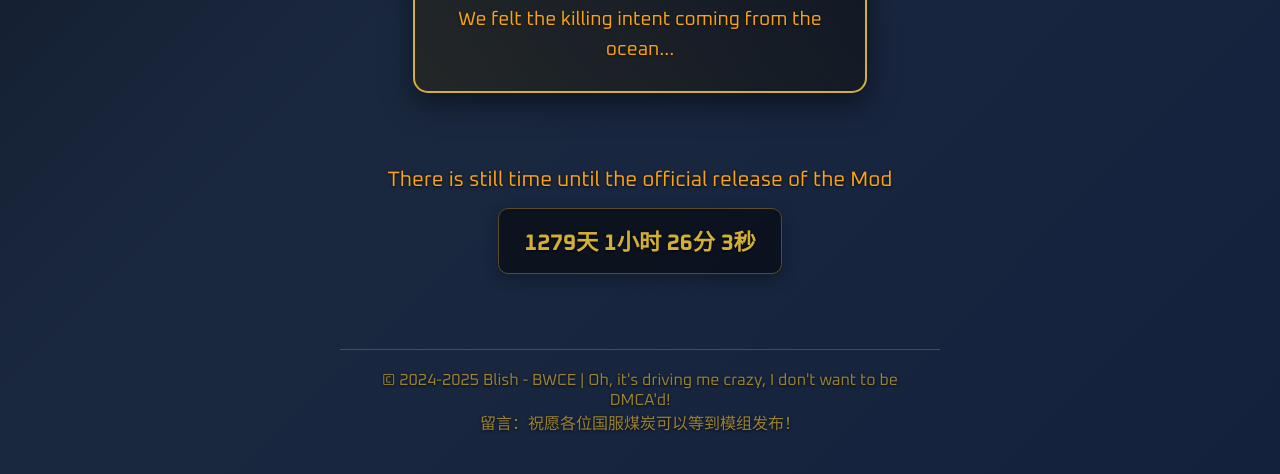
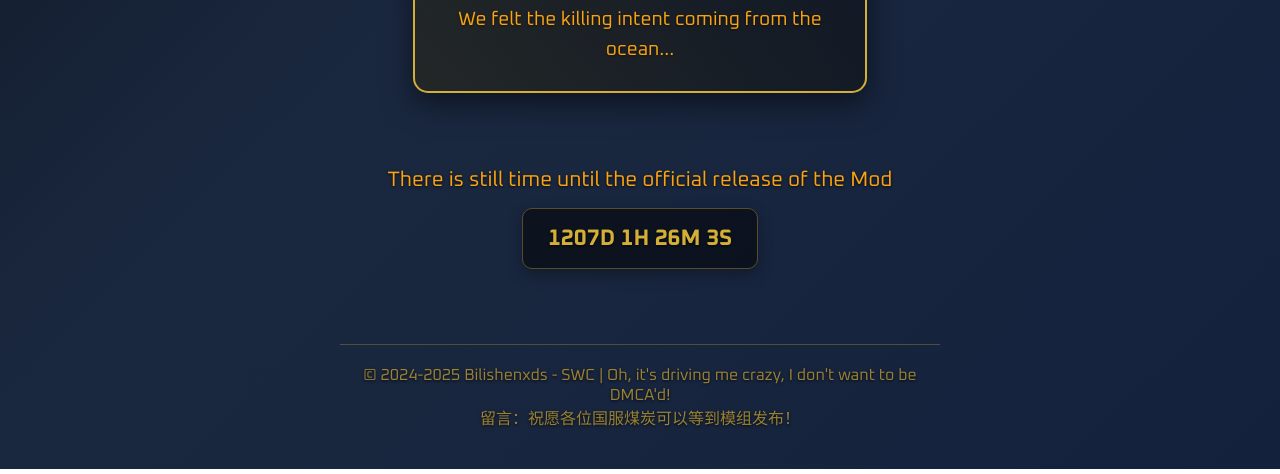
Before and after one commit to GongSunFangYun/GongSunFangYun, a plain HTML site: page index.html in a window 1280 px wide. Shown: the part 897-1371 px from the top of the page. Drawn offline with Linux system fonts and the light colour scheme.

Commit message:
Update index.html

```diff
--- a/index.html
+++ b/index.html
@@ -389,7 +389,7 @@
             <div class="image-container">
                 <div class="image-wrapper">
                     <img src="https://img.remit.ee/api/file/BQACAgUAAyEGAASHRsPbAAEBoVdovtckuu8dTl7U7avTLhdSJ4TjsQACkzgAAn6U8VXyPa_6zzFILTYE.png"
-                         alt="主图片">
+                         alt="Main-Image">
                 </div>
                 <p class="image-info">SeaWarCraft</p>
                 <p class="image-info">We felt the killing intent coming from the ocean...</p>
@@ -402,7 +402,7 @@
         </main>
 
         <footer>
-            <p>© 2024-2025 Blish - BWCE | Oh, it's driving me crazy, I don't want to be DMCA'd!</p>
+            <p>© 2024-2025 Bilishenxds - SWC | Oh, it's driving me crazy, I don't want to be DMCA'd!</p>
             <p>留言：祝愿各位国服煤炭可以等到模组发布！</p>
         </footer>
     </div>
@@ -482,7 +482,6 @@
                 playIcon.classList.add('fa-pause');
                 startHideTimer();
             }).catch(error => {
-                console.log('播放失败:', error);
             });
         }
 
@@ -518,13 +517,13 @@
         }
 
         function updateCountdown() {
-            const targetDate = new Date('2029-03-14');
+            const targetDate = new Date('2029-01-01');
             const now = new Date();
 
             const diff = targetDate - now;
 
             if (diff <= 0) {
-                document.getElementById('countdown').textContent = '已发布！';
+                document.getElementById('countdown').textContent = 'Released!';
                 return;
             }
 
@@ -534,7 +533,7 @@
             const seconds = Math.floor((diff % (1000 * 60)) / 1000);
 
             document.getElementById('countdown').textContent =
-                `${days}天 ${hours}小时 ${minutes}分 ${seconds}秒`;
+                `${days}D ${hours}H ${minutes}M ${seconds}S`;
         }
 
         window.addEventListener('DOMContentLoaded', () => {
```
